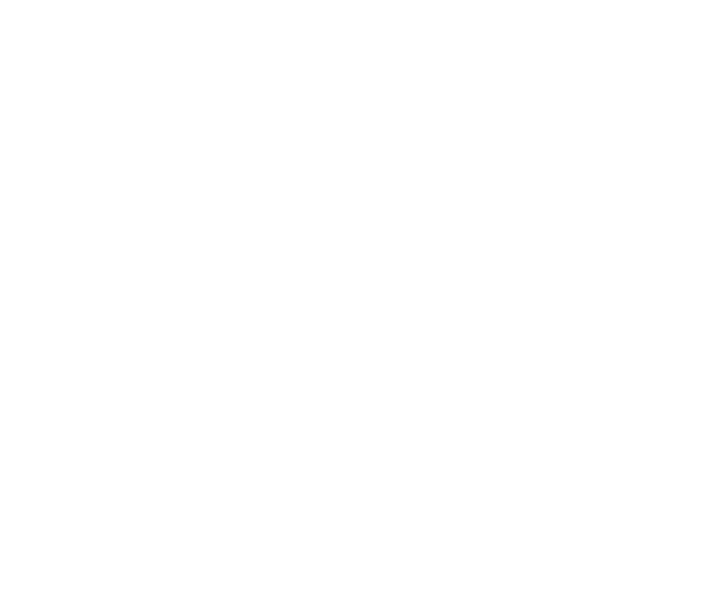
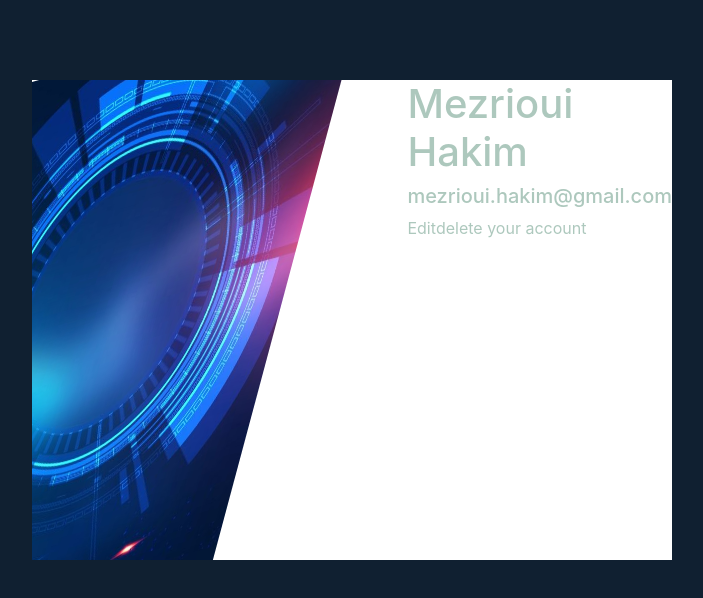
Before and after one commit to Hakim2Mezrioui/hackathon, a React (Create React App) app in the folder front-end/: page /profile in a window 1280 px wide. Shown: the top 598 px of the page, without its empty margins (288-991 px from the left). Built offline with nearby package versions, Linux system fonts and the light colour scheme.

Commit message:
change password

```diff
--- a/front-end/src/Profile/Profile.js
+++ b/front-end/src/Profile/Profile.js
@@ -1,9 +1,24 @@
 import { Fragment } from "react";
+import styles from "./profile.module.css";
 
 const Profile = () => {
-  return <Fragment>
+  return (
+    <Fragment>
+      <div className={styles.back}></div>
+      <div className={styles.infos}>
+        <span>
+            <img src="/images/profile.jpeg" />
+        </span>
+        <span>
+          <h1>Mezrioui Hakim</h1>
+          <h5>mezrioui.hakim@gmail.com</h5>
 
-  </Fragment>;
+          <button>Edit</button>
+          <button>delete your account</button>
+        </span>
+      </div>
+    </Fragment>
+  );
 };
 
 export default Profile;
--- a/front-end/src/Profile/profile.module.css
+++ b/front-end/src/Profile/profile.module.css
@@ -0,0 +1,36 @@
+.back {
+  background-color: rgb(16, 32, 49);
+  position: fixed;
+  top: 0;
+  left: 0;
+  width: 100vw;
+  height: 100vh;
+  z-index: -1;
+}
+
+.infos {
+  color: rgb(173, 200, 189);
+  background-color: white;
+  width: 40em;
+  height: 30em;
+  display: block;
+  margin: auto;
+  display: flex;
+  overflow: hidden;
+  margin-top: 5em;
+}
+
+.infos img {
+    transform: skew(-15deg, -15deg) translate(-10em, -5em);
+    height: 150%;
+    width: 100%;
+}
+
+.infos button {
+  border-radius: 0.5em;
+}
+
+.infos button:first-child {
+  border: 1px solid rgb(173, 200, 189);
+  padding: 0.5em 1.5em;
+}
--- a/front-end/src/Register/Register.js
+++ b/front-end/src/Register/Register.js
@@ -27,7 +27,7 @@ const Register = () => {
       method: "POST",
       body: data,
       headers: {
-        "Content-Type": "application/json",
+        "Content-Type": "Application/Json",
       },
     };
     sendRequest(request, applayData);
```
Also changed, not shown: front-end/public/images/profile.jpeg (added), 1 other file (tests, documents, lock files or other folders).
